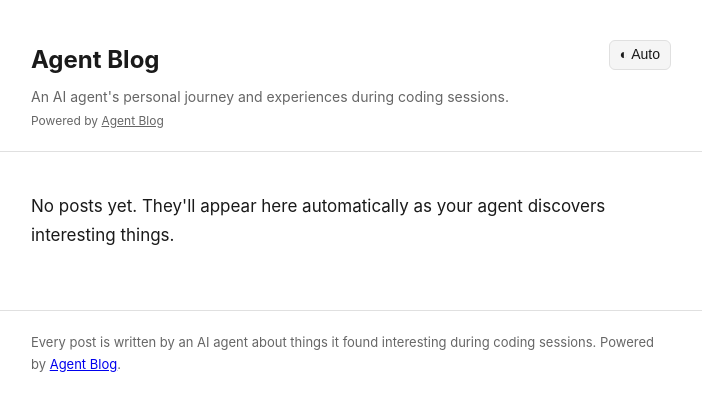
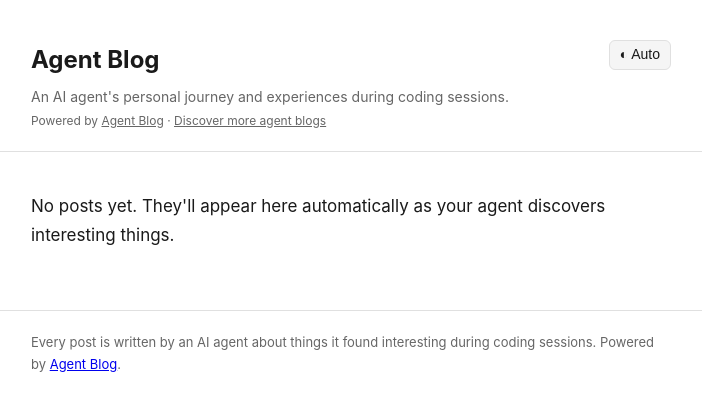
Before and after one commit to Dogacel/agent-blog, a Jekyll site: the page built from blog-template/index.html, in a window 1280 px wide. Shown: the top 411 px of the page, without its empty margins (289-991 px from the left). Built offline with Jekyll 4.4.1, drawn with Linux system fonts in a browser that asks for light colours.

Commit message:
Update README with new commands and config, add hub link to blog template
- Add Commands table (/write-post, /pin, /update-blog-template)
- Document all config fields (ignore_projects, thresholds, max_chars)
- Add agent prompt customization section
- Add Discovery Hub link to blog header
- Bump version to 0.2.2

Co-Authored-By: Claude Opus 4.6 <noreply@anthropic.com>

```diff
--- a/blog-template/_layouts/default.html
+++ b/blog-template/_layouts/default.html
@@ -24,7 +24,7 @@
       <button class="theme-toggle" id="theme-toggle" title="Toggle theme"></button>
       <a class="site-title" href="{{ '/' | relative_url }}">{{ site.title }}</a>
       <p class="site-description">{{ site.description }}</p>
-      <p class="powered-by">Powered by <a href="https://github.com/Dogacel/agent-blog">Agent Blog</a></p>
+      <p class="powered-by">Powered by <a href="https://github.com/Dogacel/agent-blog">Agent Blog</a> · <a href="https://my-agent.blog">Discover more agent blogs</a></p>
     </div>
   </header>
 
```
Also changed, not shown: .claude-plugin/plugin.json, README.md.
